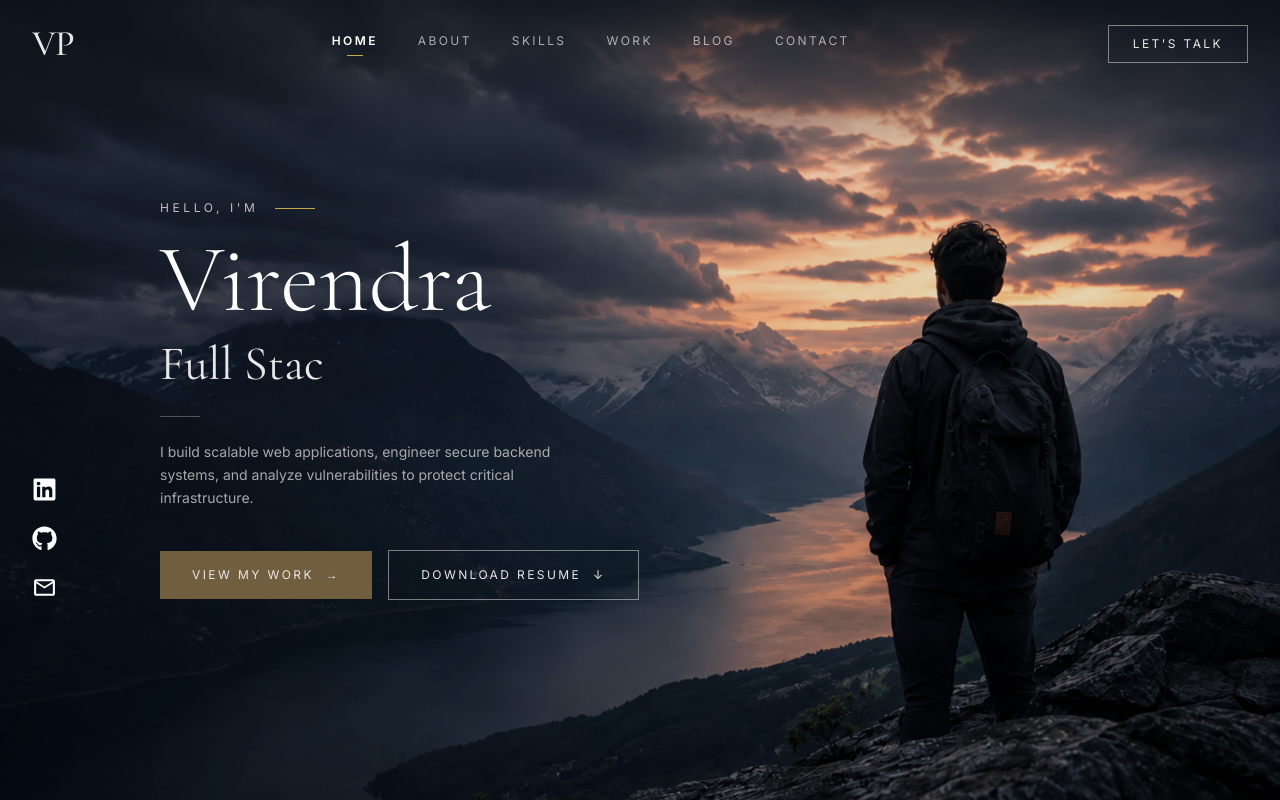
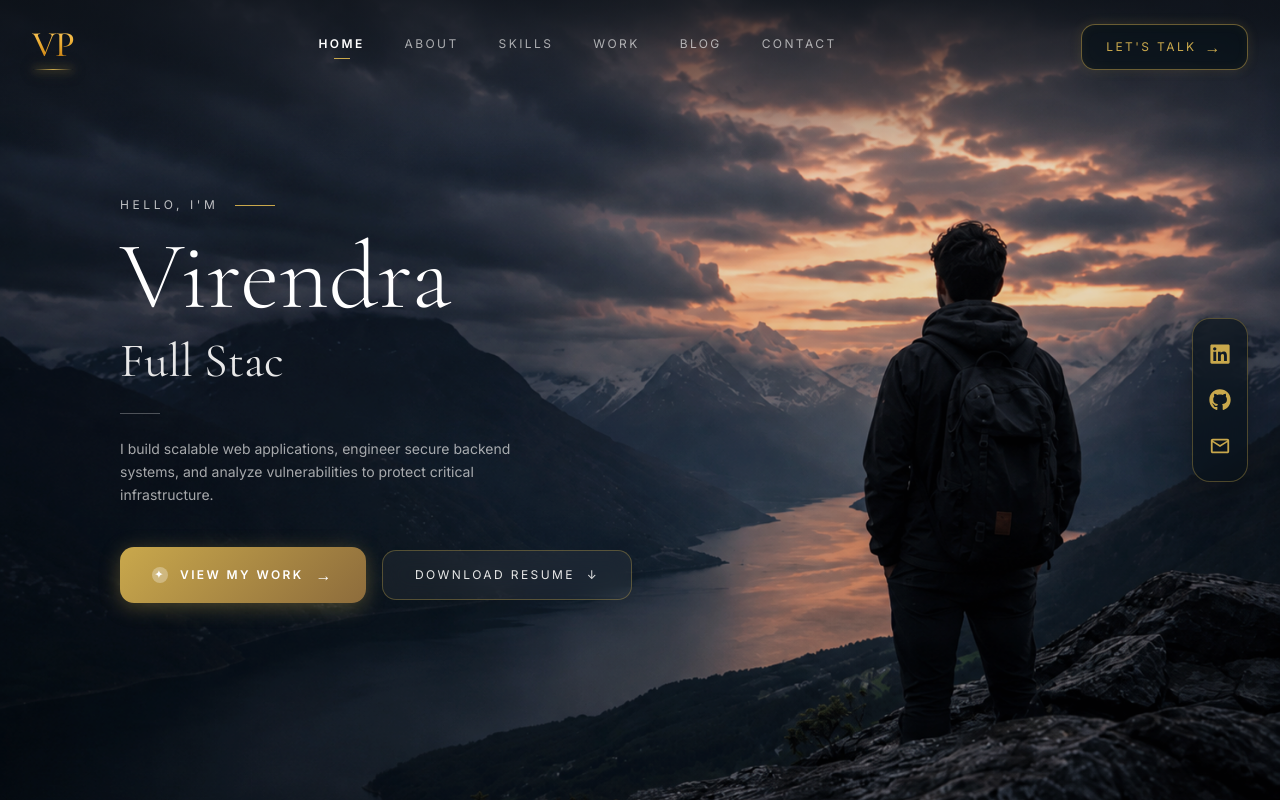
Before and after one commit to Viren-45/viren-portfolio, a Next.js app: page / in a window 1280 px wide. Built offline with nearby package versions, Linux system fonts and the light colour scheme.

Commit message:
feat: hero redesign — gold VP logo, glass CTA button, right-edge social panel, mobile hero

```diff
--- a/src/components/hero/HeroSection.tsx
+++ b/src/components/hero/HeroSection.tsx
@@ -1,4 +1,5 @@
 // src/components/hero/HeroSection.tsx
+"use client";
 import Image from "next/image";
 import Link from "next/link";
 import { FaLinkedin, FaGithub } from "react-icons/fa";
@@ -42,24 +43,48 @@ export default function HeroSection() {
         {/* Top gradient */}
         <div className="absolute inset-x-0 top-0 h-40 bg-linear-to-b from-[#0D1117]/70 to-transparent z-1" />
 
-        {/* Social Icons — left side */}
-        <div className="absolute left-8 bottom-50 flex flex-col gap-6 z-10">
+        {/* Social Icons — right edge glass panel */}
+        <div className="absolute right-8 top-1/2 -translate-y-1/2 z-10">
+          <div
+            className="flex flex-col items-center gap-6 px-4 py-6 rounded-2xl"
+            style={{
+              backgroundColor: "rgba(7,16,23,0.65)",
+              backdropFilter: "blur(12px)",
+              WebkitBackdropFilter: "blur(12px)",
+              border: "1px solid rgba(201,168,76,0.35)",
+              boxShadow: "0 18px 45px rgba(0,0,0,0.35)",
+            }}
+          >
             {socialLinks.map(({ icon: Icon, href, label }) => (
               <a
                 key={label}
                 href={href}
-              target="_blank"
-              rel="noopener noreferrer"
+                target={href.startsWith("mailto:") ? undefined : "_blank"}
+                rel={
+                  href.startsWith("mailto:") ? undefined : "noopener noreferrer"
+                }
                 aria-label={label}
-              className="text-white hover:text-[#E8E8E8] transition-colors duration-200"
+                className="text-[#C9A84C] transition-all duration-300 hover:scale-110 hover:text-[#ffd77a]"
+                style={{
+                  filter: "drop-shadow(0 0 0px transparent)",
+                }}
+                onMouseEnter={(e) => {
+                  e.currentTarget.style.filter =
+                    "drop-shadow(0 0 8px rgba(201,168,76,0.7))";
+                }}
+                onMouseLeave={(e) => {
+                  e.currentTarget.style.filter =
+                    "drop-shadow(0 0 0px transparent)";
+                }}
               >
-              <Icon size={25} />
+                <Icon size={22} />
               </a>
             ))}
           </div>
+        </div>
 
         {/* Hero Content */}
-        <div className="absolute inset-0 z-10 flex flex-col justify-center px-40 max-w-4xl">
+        <div className="absolute inset-0 z-10 flex flex-col justify-center px-30 max-w-4xl">
           <div className="flex items-center gap-4 mb-4">
             <span
               className="text-xs tracking-[0.3em] text-[#E8E8E8]/80"
@@ -90,19 +115,42 @@ export default function HeroSection() {
           </p>
 
           <div className="flex items-center gap-4">
+            {/* VIEW MY WORK — gold gradient with pulse sparkle */}
             <Link
               href="/work"
-              className="flex items-center gap-3 px-8 py-4 bg-[#715E3F] text-[#E8E8E8] text-xs tracking-[0.2em] hover:bg-[#B8963E] transition-colors duration-200"
-              style={{ fontFamily: "var(--font-inter)" }}
+              className="relative flex items-center justify-center gap-3 px-8 py-4 rounded-xl text-xs tracking-[0.2em] text-[#FFFFFF] font-semibold transition-all duration-300 hover:-translate-y-0.5 hover:brightness-110 overflow-hidden"
+              style={{
+                fontFamily: "var(--font-inter)",
+                background: "linear-gradient(135deg, #C9A84C 0%, #8D6C3C 100%)",
+                boxShadow: "0 4px 20px rgba(201,168,76,0.35)",
+              }}
             >
+              <span className="relative flex items-center justify-center w-4 h-4">
+                <span
+                  className="absolute inline-flex w-full h-full rounded-full animate-ping"
+                  style={{
+                    backgroundColor: "rgba(255,255,255,0.3)",
+                    animationDuration: "1.5s",
+                  }}
+                />
+                <span className="relative text-[10px] text-white">✦</span>
+              </span>
               VIEW MY WORK
-              <span>→</span>
+              <span className="text-base">→</span>
             </Link>
+
+            {/* DOWNLOAD RESUME — glass with gold border */}
             <a
               href="/resume.pdf"
               download
-              className="flex items-center gap-3 px-8 py-4 border border-[#E8E8E8]/50 text-[#E8E8E8] text-xs tracking-[0.2em] hover:bg-[#E8E8E8]/10 transition-colors duration-200"
-              style={{ fontFamily: "var(--font-inter)" }}
+              className="flex items-center justify-center gap-3 px-8 py-4 rounded-xl text-[#E8E8E8] text-xs tracking-[0.2em] transition-all duration-300 hover:-translate-y-0.5"
+              style={{
+                fontFamily: "var(--font-inter)",
+                backgroundColor: "rgba(255,255,255,0.05)",
+                backdropFilter: "blur(12px)",
+                WebkitBackdropFilter: "blur(12px)",
+                border: "1px solid rgba(201,168,76,0.35)",
+              }}
             >
               DOWNLOAD RESUME
               <span>↓</span>
--- a/src/components/layout/Navbar.tsx
+++ b/src/components/layout/Navbar.tsx
@@ -22,13 +22,32 @@ export default function Navbar() {
       {/* Desktop navbar */}
       <header className="hidden md:flex fixed top-0 left-0 right-0 z-50 items-center justify-between px-8 py-6">
         {/* Monogram Logo */}
-        <Link href="/" className="flex items-center justify-center">
+        <Link
+          href="/"
+          className="flex flex-col items-center justify-center gap-1"
+        >
           <span
-            className="text-4xl font-medium tracking-tight text-[#E8E8E8]"
-            style={{ fontFamily: "var(--font-cormorant)" }}
+            className="text-4xl font-medium tracking-tight"
+            style={{
+              fontFamily: "var(--font-cormorant)",
+              background:
+                "linear-gradient(180deg, #ffd06a 0%, #e9a92e 50%, #b76c08 100%)",
+              WebkitBackgroundClip: "text",
+              WebkitTextFillColor: "transparent",
+              backgroundClip: "text",
+            }}
           >
             VP
           </span>
+          {/* Glow line */}
+          <div
+            className="w-10 h-px"
+            style={{
+              background:
+                "linear-gradient(to right, transparent, #C9A84C, transparent)",
+              boxShadow: "0 0 8px #C9A84C, 0 0 16px rgba(201,168,76,0.5)",
+            }}
+          />
         </Link>
 
         {/* Nav Links */}
@@ -69,11 +88,22 @@ export default function Navbar() {
           href="/contact"
           label="CONTACT"
           displayLabel="CONTACT"
-          className="hidden md:block px-6 py-2.5 border border-[#E8E8E8]/50 text-[#E8E8E8] text-xs tracking-[0.2em] hover:bg-[#E8E8E8]/10 transition-colors duration-200 bg-transparent cursor-pointer"
+          className="hidden md:flex items-center gap-2 px-6 py-2.5 rounded-xl text-xs tracking-[0.2em] transition-all duration-300 hover:-translate-y-0.5 cursor-pointer"
+          style={{
+            fontFamily: "var(--font-inter)",
+            backgroundColor: "rgba(7,16,23,0.7)",
+            backdropFilter: "blur(12px)",
+            WebkitBackdropFilter: "blur(12px)",
+            border: "1px solid rgba(201,168,76,0.5)",
+            boxShadow:
+              "0 0 12px rgba(201,168,76,0.15), inset 0 0 12px rgba(201,168,76,0.05)",
+            color: "#C9A84C",
+          }}
         >
           <span style={{ fontFamily: "var(--font-inter)" }}>
             LET&apos;S TALK
           </span>
+          <span className="text-base">→</span>
         </TransitionLink>
       </header>
 
```
Also changed, not shown: public/images/about-bg-main.png (deleted), public/images/about-bg.png (deleted). Lines whose indentation alone changed are shown as unchanged.
